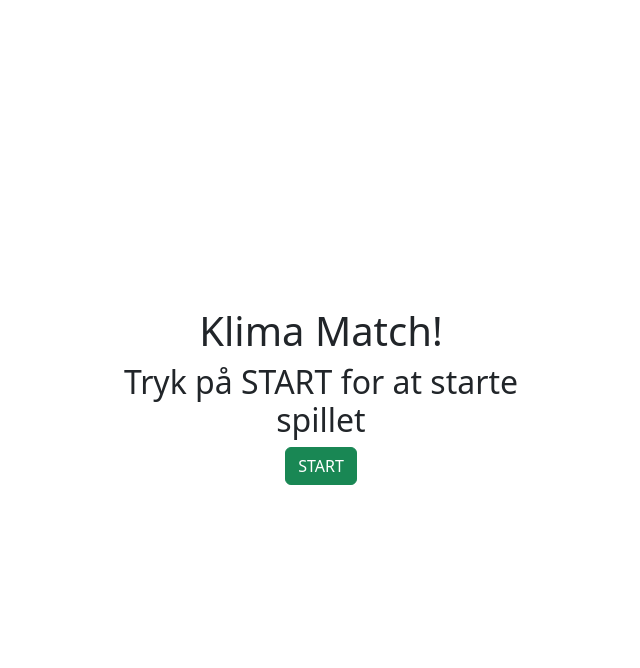
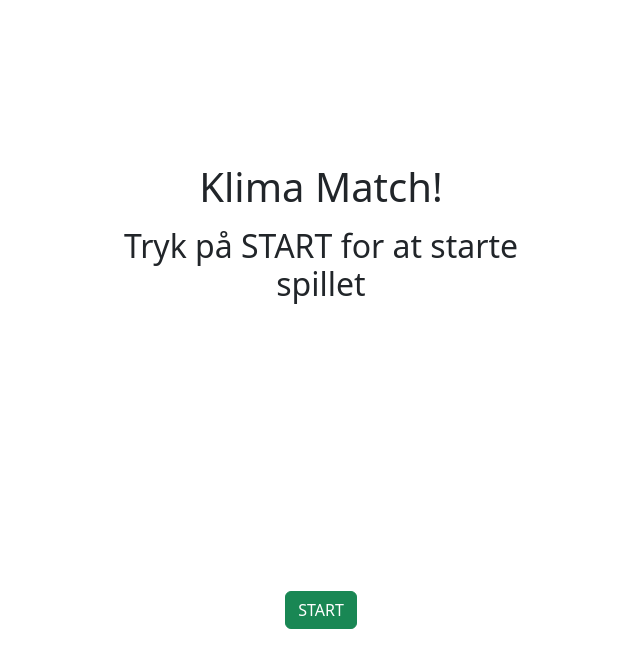
Before and after one commit to JonatanEmil/3semeks, a PHP site: page / in a window 1280 px wide. Shown: the top 668 px of the page, without its empty margins (319-959 px from the left). Run offline with PHP 8.4, Linux system fonts and the light colour scheme; style sheets or scripts are compiled from the project's sources; some libraries are stand-ins or nearby versions.

Commit message:
Mere mellemrum på startskærm

```diff
--- a/index.php
+++ b/index.php
@@ -21,9 +21,13 @@ require "settings/init.php";
 <div class="container-fluid vh-100">
     <div class="row g-2 d-flex justify-content-center text-center align-items-center h-100">
             <div class="col-8 col-md-4">
-                <h1>Klima Match!</h1>
-                <h2>Tryk på START for at starte spillet</h2>
-                <button type="button" class="btn btn-success">START</button>
+                <h1 class="mb-3">Klima Match!</h1>
+                <h2 class="mb-5">Tryk på START for at starte spillet</h2>
+                <div class="row my-5"></div>
+                <div class="row my-5"></div>
+                <div class="row my-5"></div>
+                <div class="row my-5"></div>
+                <button type="button" class="btn btn-success mt-5">START</button>
             </div>
     </div>
 </div>
```
